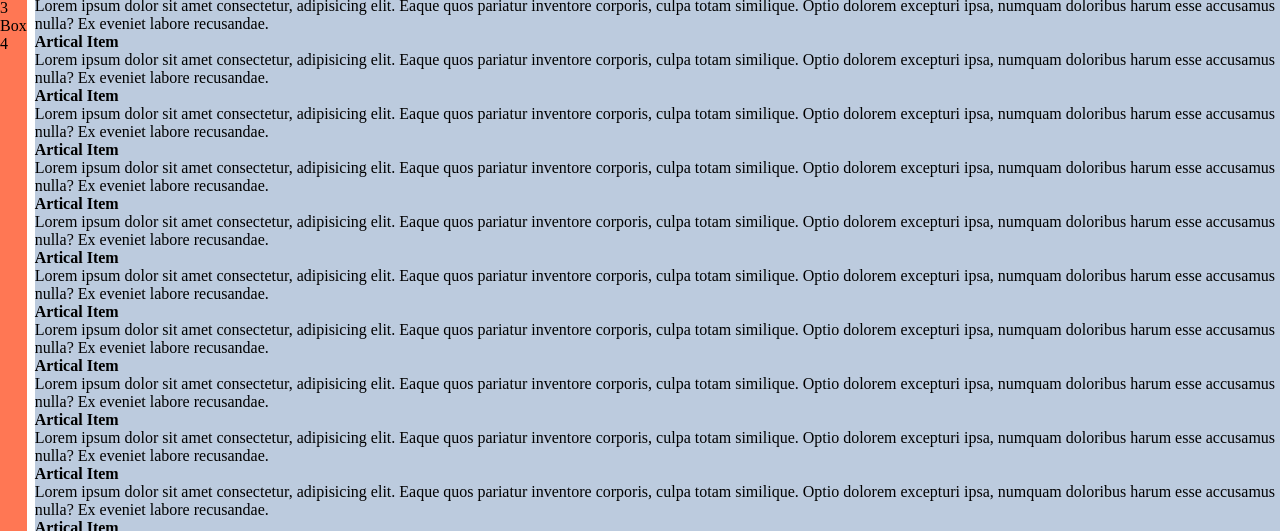
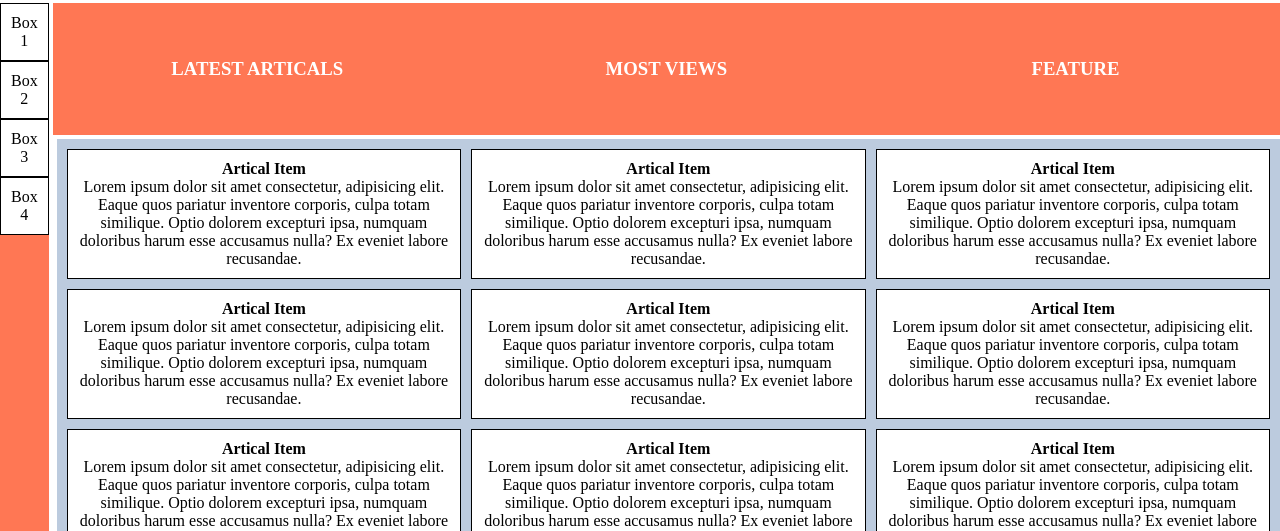
Before and after one commit to ngf11/-HTML-CSS-plying, a plain HTML site: page index.html in a window 1280 px wide. Shown: the part 132-663 px from the top of the page. Drawn offline with Linux system fonts and the light colour scheme.

Commit message:
Styles format css

```diff
--- a/style.css
+++ b/style.css
@@ -45,11 +45,22 @@ body {
 #nav {
   grid-area: nav;
   background-color: var(--sidebar-nav-color);
+  color: white;
+  display: grid;
+  grid-template-columns: repeat(3, 1fr);
+  text-align: center;
+  align-items: center;
 }
 
 #articals {
   grid-area: artical;
   background-color: var(--artical-color);
+  display: grid;
+  grid-template-columns: repeat(3, 1fr);
+  grid-template-rows: repeat(4, 1fr);
+  overflow: auto;
+  padding: 10px;
+  gap: 10px;
 }
 
 #footer {
@@ -57,3 +68,10 @@ body {
   background-color: var(--header-footer-color);
   color: white;
 }
+
+.box {
+  border: 1px solid black;
+  background-color: white;
+  padding: 10px;
+  text-align: center;
+}
```
